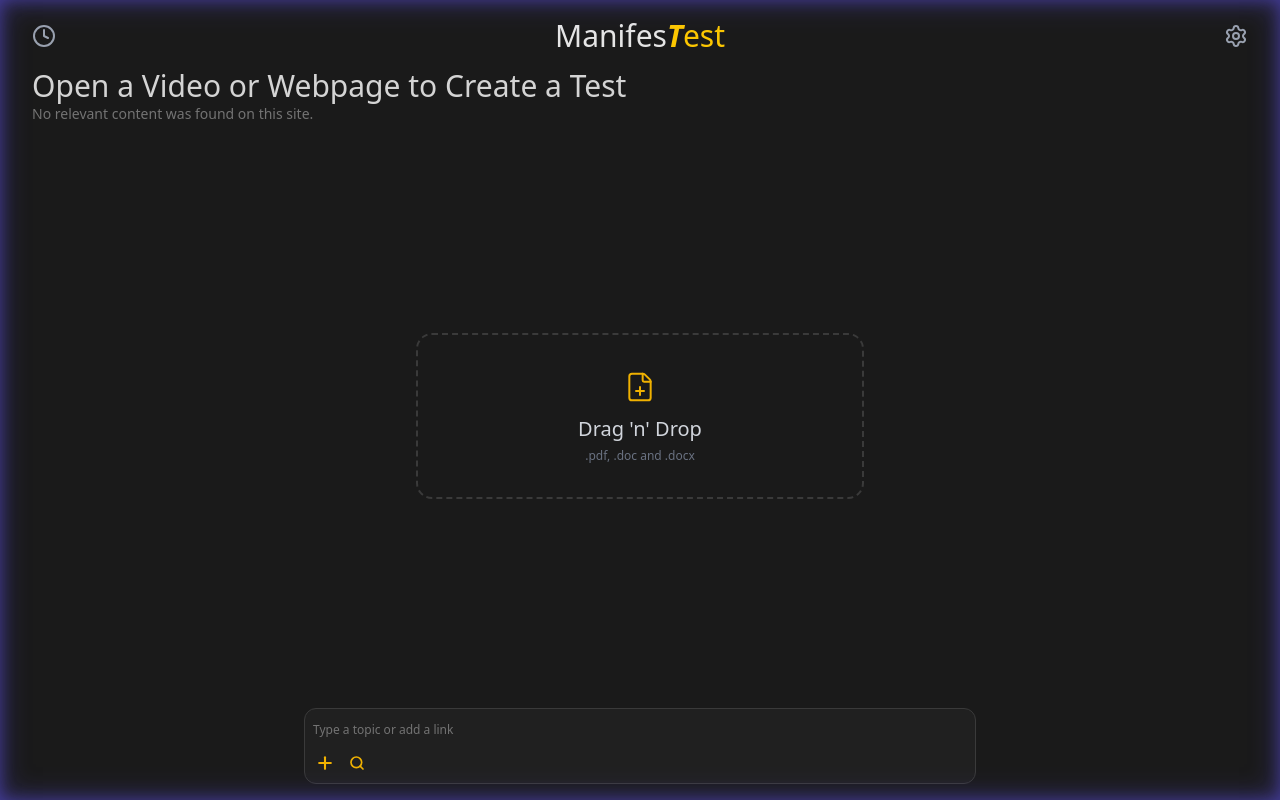
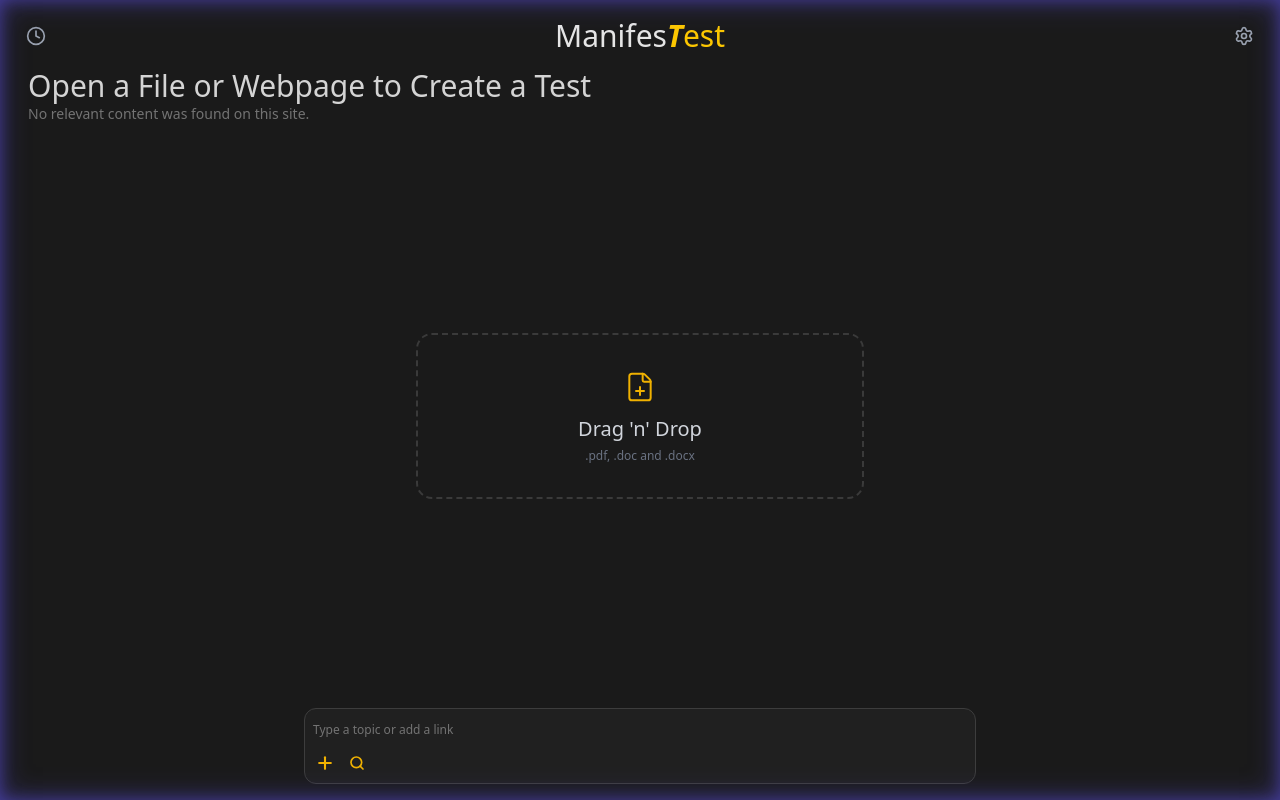
Before and after one commit to lalithkumar24/ManifesTest, a React (Vite) app: page /#/ in a window 1280 px wide. Built offline with nearby package versions, Linux system fonts and the light colour scheme.

Commit message:
home page

```diff
--- a/src/pages/page/home.jsx
+++ b/src/pages/page/home.jsx
@@ -4,22 +4,21 @@
 function Home() {
   return (
     <div className='w-full h-screen bg-[#1A1A1A] flex justify-between flex-col'>
-      {/* Header section */}
-      <div className='flex justify-between items-center px-6 pt-4 pb-2'>
+      <div className='flex justify-between items-center px-4 pt-4 pb-2'>
         <button className='w-10 h-10 flex items-center justify-center hover:bg-[#2A2A2A] rounded-lg transition-colors'>
-          <Clock className='w-6 h-6 text-gray-400' />
+          <Clock className='w-5 h-5 text-gray-400' />
         </button>
         <h1 className="text-[14px] md:text-3xl text-neutral-200">
           Manifes<span className='font-bold italic text-md text-yellow-400'>T</span><span className=' text-yellow-400'>est</span>
         </h1>
         <button className='w-10 h-10 flex items-center justify-center hover:bg-[#2A2A2A] rounded-lg transition-colors'>
-          <Settings className='w-6 h-6 text-gray-400' />
+          <Settings className='w-5 h-5 text-gray-400' />
         </button>
       </div>
       <div className='pt-1'>
-        <div className="px-8">
+        <div className="px-7">
           <h1 className="text-[14px] md:text-3xl text-neutral-300">
-            Open a Video or Webpage to Create a Test
+            Open a File or Webpage to Create a Test
           </h1>
           <p className="text-xs md:text-sm font-light text-neutral-500">
             No relevant content was found on this site.
@@ -43,7 +42,7 @@
 
       <div className='w-full flex justify-center pb-4 px-4 shrink-0'>
         <div className='w-full max-w-2xl'>
-          <div className='rounded-xl px-2 py-2  bg-[#202020] border border-[#3A3A3A] flex flex-col gap-1'>
+          <div className='rounded-xl px-2 py-2  bg-[#202020] border border-[#3d3d3d] flex flex-col gap-1'>
             {/* Text input on top */}
             <input
               type="text"
```
